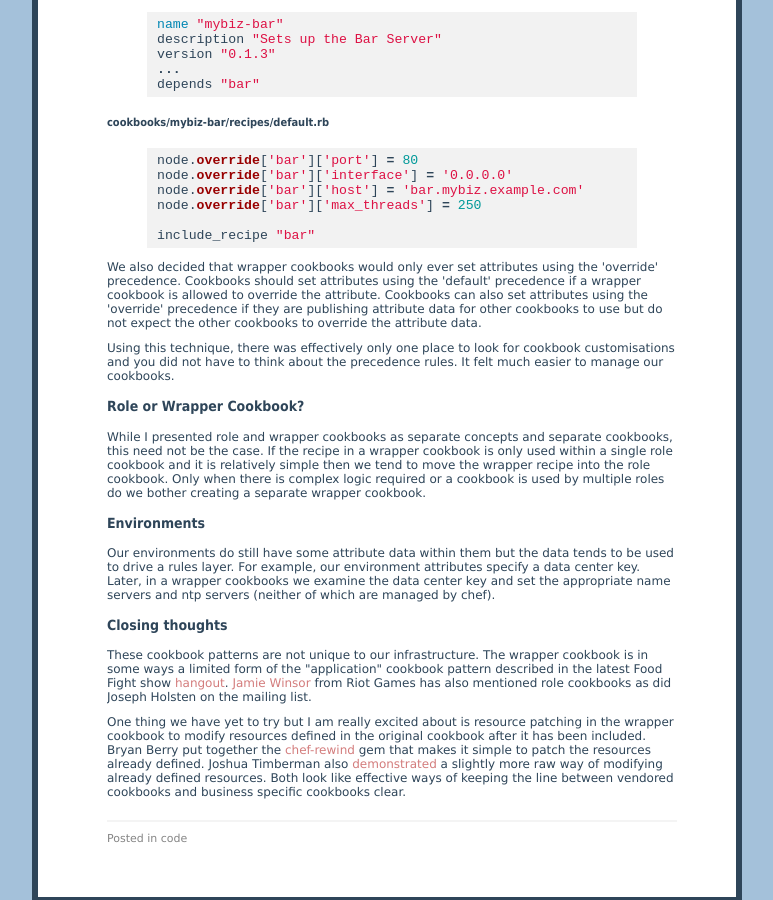
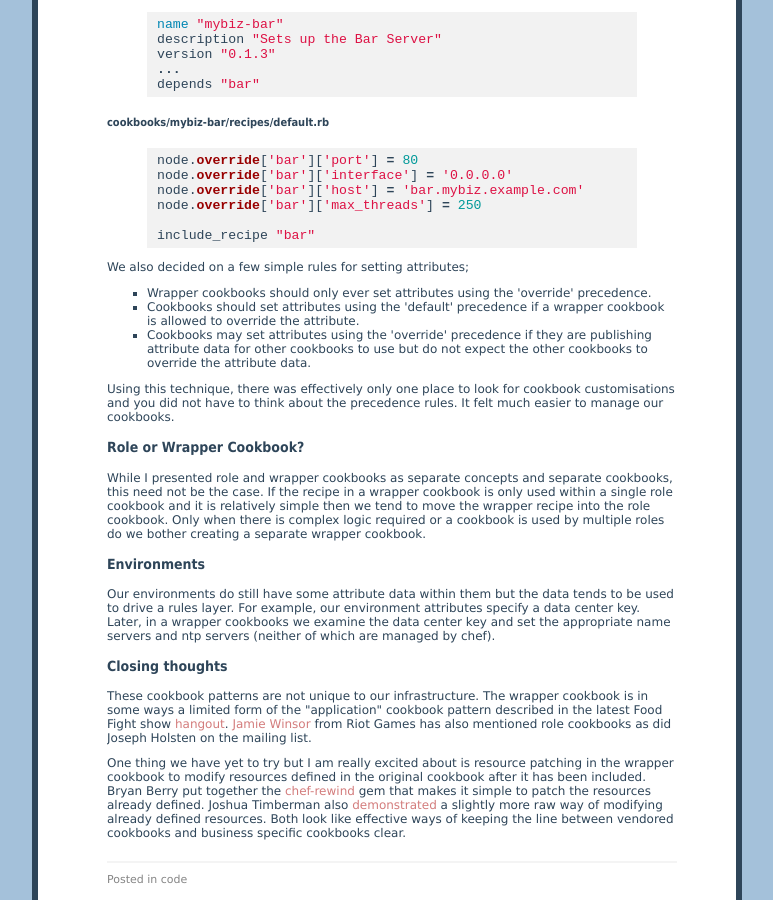
Before and after one commit to realityforge/blog, a Jekyll site: the page built from code/_posts/2012-11-19-role-cookbooks-and-wrapper-cookbooks.html, in a window 1280 px wide and 900 px high, scrolled down 1238 px. Shown: the whole window, without its empty margins (113-886 px from the left). Built offline with Jekyll 4.4.1, drawn with Linux system fonts in a browser that asks for light colours; Markdown is read by kramdown in place of the engine named in the settings.

Commit message:
Improve the layout of our attribtue policies

```diff
--- a/code/_posts/2012-11-19-role-cookbooks-and-wrapper-cookbooks.html
+++ b/code/_posts/2012-11-19-role-cookbooks-and-wrapper-cookbooks.html
@@ -95,11 +95,19 @@ include_recipe "bar"
 {% endhighlight %}
 
 <p>
-  We also decided that wrapper cookbooks would only ever set attributes using the 'override' precedence. Cookbooks
-  should set attributes using the 'default' precedence if a wrapper cookbook is allowed to override the attribute.
-  Cookbooks can also set attributes using the 'override' precedence if they are publishing attribute data for other
-  cookbooks to use but do not expect the other cookbooks to override the attribute data.
+  We also decided on a few simple rules for setting attributes;
 </p>
+<ul>
+  <li>Wrapper cookbooks should only ever set attributes using the 'override' precedence.</li>
+  <li>
+    Cookbooks should set attributes using the 'default' precedence if a wrapper cookbook is allowed to override the
+    attribute.
+  </li>
+  <li>
+    Cookbooks may set attributes using the 'override' precedence if they are publishing attribute data for other
+    cookbooks to use but do not expect the other cookbooks to override the attribute data.
+  </li>
+</ul>
 <p>
   Using this technique, there was effectively only one place to look for cookbook customisations and you did not have
   to think about the precedence rules. It felt much easier to manage our cookbooks.
```
